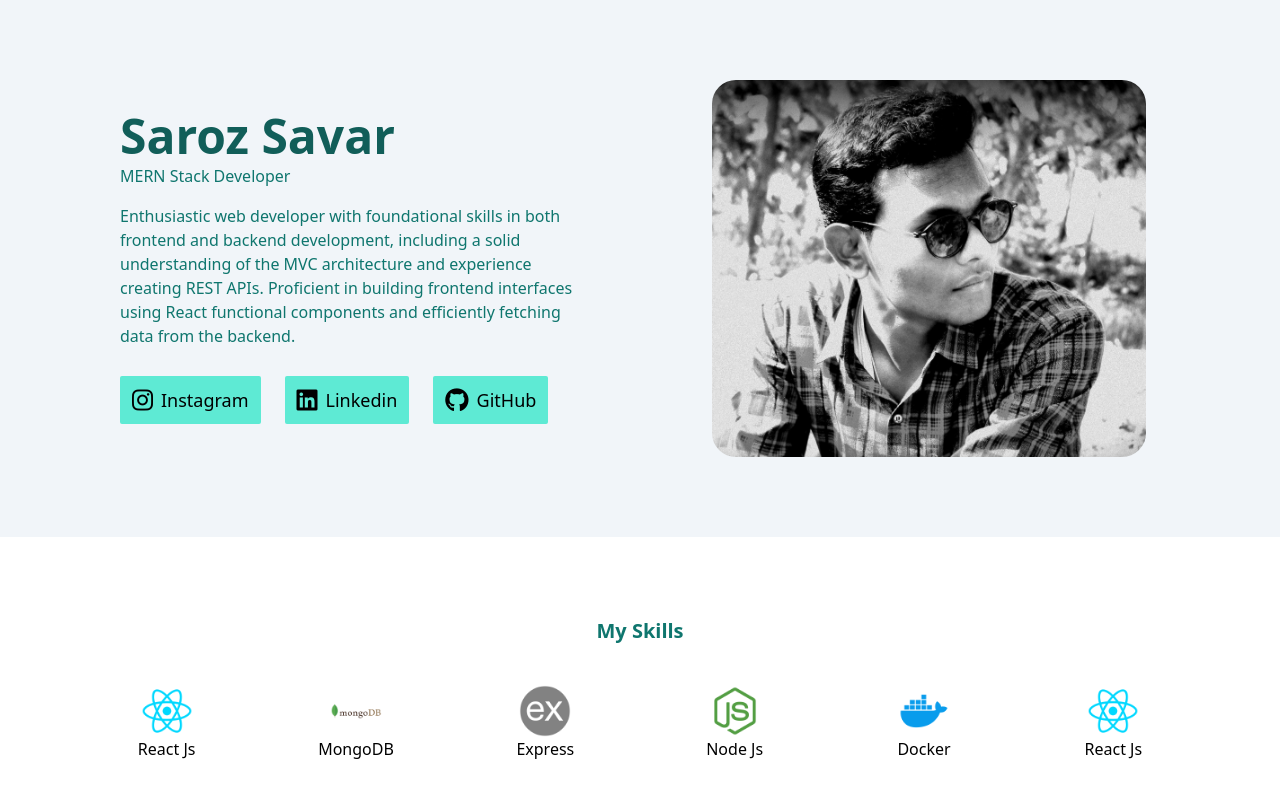
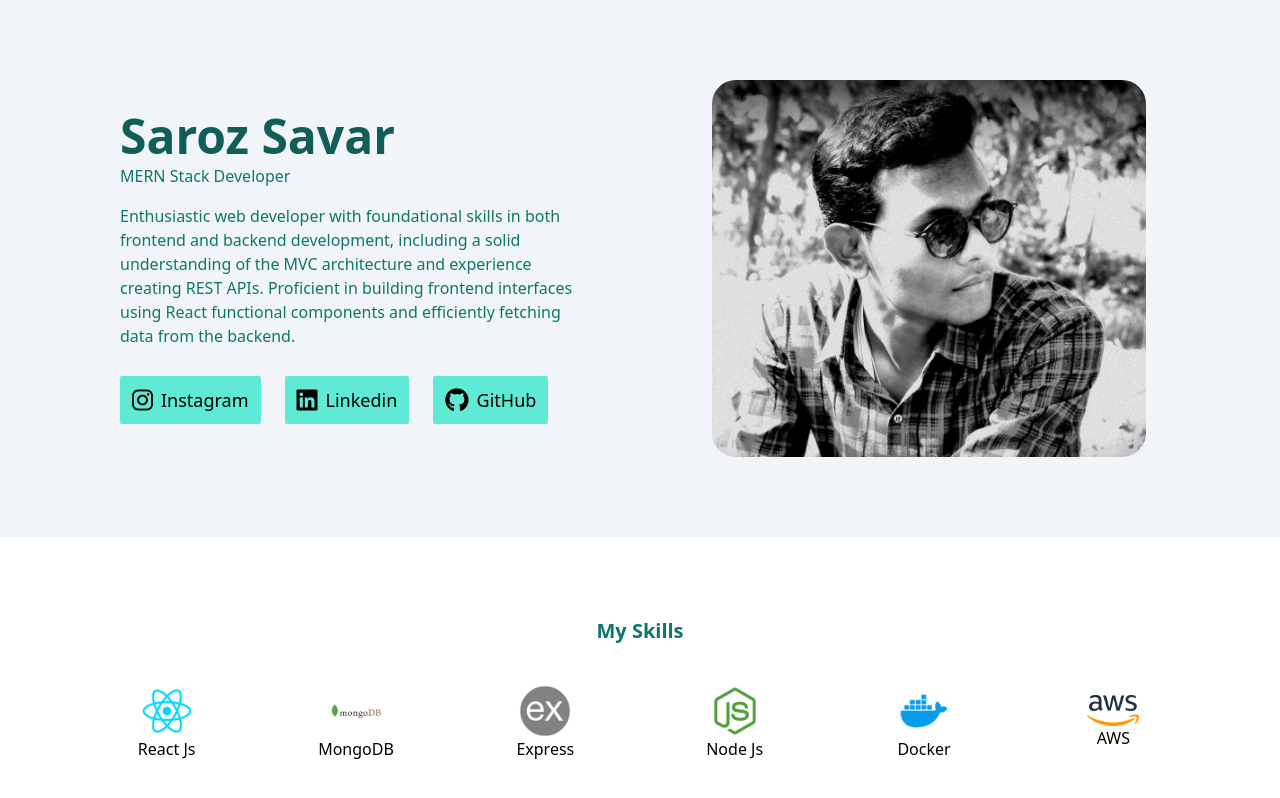
Before and after one commit to sr-81S/My_Portfolio, a React (Create React App) app: page / in a window 1280 px wide. Shown: the top 798 px of the page. Built offline with nearby package versions, Linux system fonts and the light colour scheme.

Commit message:
aws added

```diff
--- a/src/components/SkillsSection/index.jsx
+++ b/src/components/SkillsSection/index.jsx
@@ -3,6 +3,7 @@ import mongo_db from '../../Asset/mongoDb.png'
 import node_js from '../../Asset/nodejs.png'
 import express_js from '../../Asset/express.png'
 import docker_i from '../../Asset/docker.png'
+import aws_pic from '../../Asset/AWS-Logo-PNG-Pic.png'
 
 const SkillSection = () => {
   return (
@@ -32,8 +33,8 @@ const SkillSection = () => {
                 <p>Docker</p>
             </div>
             <div className='flex flex-col items-center justify-center'>
-                <img className='w-[30%]' src={react_logo} alt="react logo" />
-                <p>React Js</p>
+                <img className='w-[30%]' src={aws_pic} alt="react logo" />
+                <p>AWS</p>
             </div>
         </div>
     </section>
```
Also changed, not shown: src/Asset/AWS-Logo-PNG-Pic.png (added).
